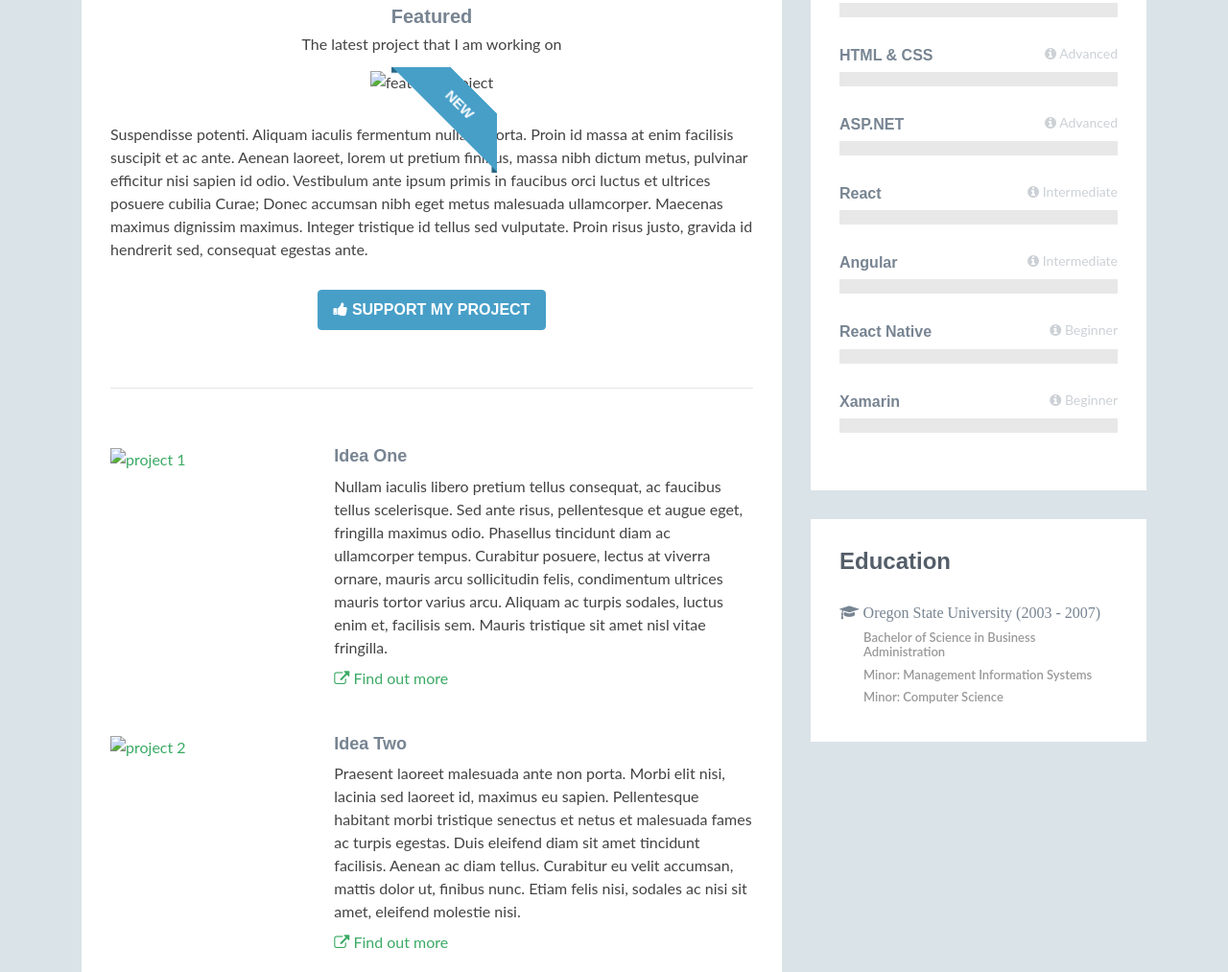
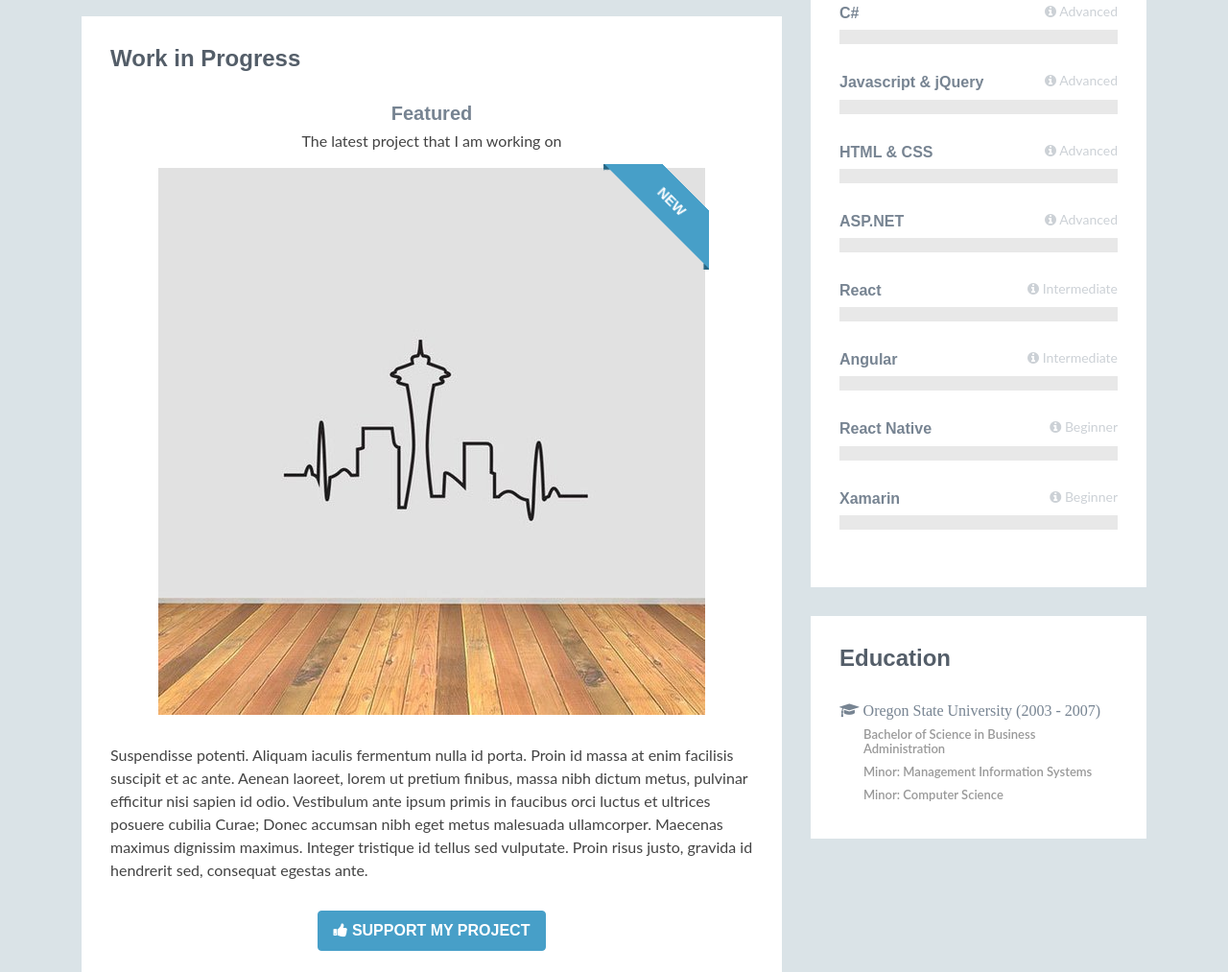
Before and after one commit to amykeo/projectportfolio, a website: page index.html in a window 1280 px wide. Shown: the part 771-1784 px from the top of the page at 96% size. Drawn offline with nearby package versions, Linux system fonts and the light colour scheme; files whose address does not match are found by name.

Commit message:
update image to img

```diff
--- a/index.html
+++ b/index.html
@@ -26,7 +26,7 @@
 <body>
     <header class="header">
         <div class="container clearfix">
-            <img class="profile-image img-fluid float-left w-25" alt="Amy" src="images/seattleskyline.jpg" />
+            <img class="profile-image img-fluid float-left w-25" alt="Amy" src="img/seattleskyline.jpg" />
 
             <div class="profile-content float-left">
                 <h1 class="name"> Amy Keophilavong </h1>
@@ -94,7 +94,7 @@
                                 <div class="featured-image has-ribbon">
                                     <a href="#"></a>
                                     <img class="img-fluid project-image" alt="featured project"
-                                        src="images/seattleskyline.jpg" />
+                                        src="img/seattleskyline.jpg" />
 
                                     <div class="ribbon">
                                         <div class="text"> New </div>
@@ -122,8 +122,7 @@
 
                             <div class="item row">
                                 <a href="#" class="col-md-4 col-12">
-                                    <img class="img-fluid project-image" src="images/seattleskyline.jpg"
-                                        alt="project 1" />
+                                    <img class="img-fluid project-image" src="img/seattleskyline.jpg" alt="project 1" />
                                 </a>
 
                                 <div class="desc col-md-8 col-12">
@@ -150,8 +149,7 @@
 
                             <div class="item row">
                                 <a href="#" class="col-md-4 col-12">
-                                    <img class="img-fluid project-image" src="images/seattleskyline.jpg"
-                                        alt="project 2" />
+                                    <img class="img-fluid project-image" src="img/seattleskyline.jpg" alt="project 2" />
                                 </a>
 
                                 <div class="desc col-md-8 col-12">
--- a/package.json
+++ b/package.json
@@ -14,7 +14,8 @@
     "imagemin": "imagemin img/* -o dist/img",
     "usemin": "usemin index.html -d dist --htmlmin -o dist/index.html",
     "clean": "rimraf dist",
-    "build": "npm run clean && npm run imagemin && npm run copyfonts && npm run usemin"
+    "build": "npm run clean && npm run imagemin && npm run copyfonts && npm run usemin",
+    "deploy": "git subtree push --prefix dist origin gh-pages"
   },
   "repository": {
     "type": "git",
```
Also changed, not shown: dist/index.html.
